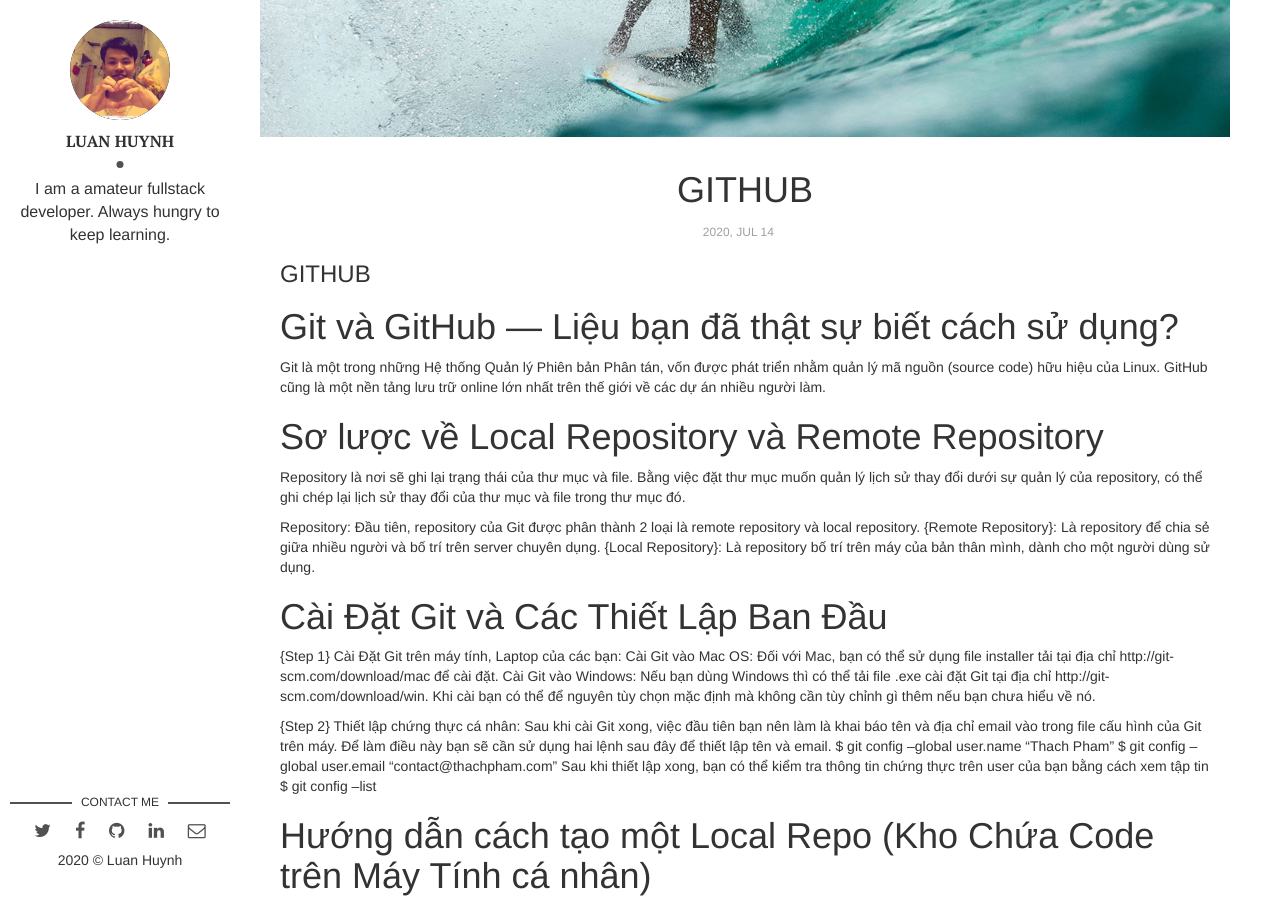
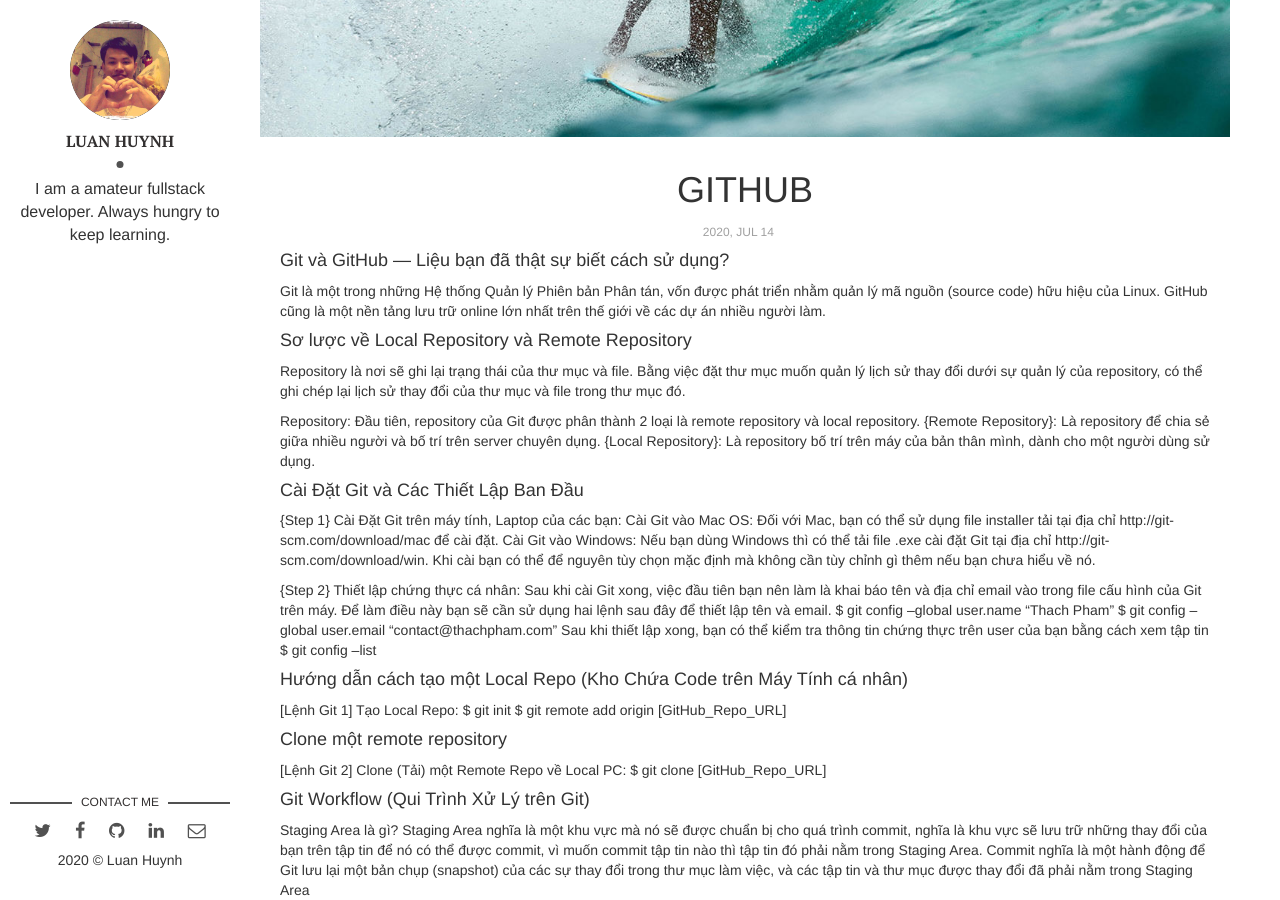
Before and after one commit to minhluan2292/blog, a Jekyll site: the page built from _posts/2020-07-14-github.markdown, in a window 1280 px wide and 900 px high, scrolled down 383 px. Built offline with Jekyll 4.4.1, drawn with Linux system fonts in a browser that asks for light colours; nearby versions of some CDN libraries; library files that are not in the unit come from our copies.

Commit message:
Update 2020-07-14-github.markdown

```diff
--- a/_posts/2020-07-14-github.markdown
+++ b/_posts/2020-07-14-github.markdown
@@ -2,18 +2,16 @@
 layout: post
 title: GITHUB
 date: 2020-07-14 10:12:20 +0700
-description: You’ll find this post in your `_posts` directory. Go ahead and edit it and re-build the site to see your changes. # Add post description (optional)
-img: i-rest.jpg # Add image post (optional)
-fig-caption: # Add figcaption (optional)
+description: You’ll find this post in your `_posts` directory. Go ahead and edit it and re-build the site to see your changes. #### Add post description (optional)
+img: i-rest.jpg #### Add image post (optional)
+fig-caption: #### Add figcaption (optional)
 tags: [Github]
 ---
-### GITHUB
-
-# Git và GitHub — Liệu bạn đã thật sự biết cách sử dụng?
+#### Git và GitHub — Liệu bạn đã thật sự biết cách sử dụng?
 Git là một trong những Hệ thống Quản lý Phiên bản Phân tán, vốn được phát triển nhằm quản lý mã nguồn (source code) hữu hiệu của Linux.
 GitHub cũng là một nền tảng lưu trữ online lớn nhất trên thế giới về các dự án nhiều người làm.
 
-# Sơ lược về Local Repository và Remote Repository
+#### Sơ lược về Local Repository và Remote Repository
 Repository là nơi sẽ ghi lại trạng thái của thư mục và file.  Bằng việc đặt thư mục muốn quản lý lịch sử thay đổi dưới sự quản lý của repository, có thể ghi chép lại lịch sử thay đổi của thư mục và file trong thư mục đó.
 
 Repository:
@@ -21,7 +19,7 @@ Repository:
 {Remote Repository}: Là repository để chia sẻ giữa nhiều người và bố trí trên server chuyên dụng.
 {Local Repository}: Là repository bố trí trên máy của bản thân mình, dành cho một người dùng sử dụng.
 
-# Cài Đặt Git và Các Thiết Lập Ban Đầu
+#### Cài Đặt Git và Các Thiết Lập Ban Đầu
 {Step 1} Cài Đặt Git trên máy tính, Laptop của các bạn:
 Cài Git vào Mac OS: Đối với Mac, bạn có thể sử dụng file installer tải tại địa chỉ http://git-scm.com/download/mac để cài đặt.
 Cài Git vào Windows: Nếu bạn dùng Windows thì có thể tải file .exe cài đặt Git tại địa chỉ http://git-scm.com/download/win. Khi cài bạn có thể để nguyên tùy chọn mặc định mà không cần tùy chỉnh gì thêm nếu bạn chưa hiểu về nó.
@@ -33,45 +31,45 @@ $ git config --global user.email "contact@thachpham.com"
 Sau khi thiết lập xong, bạn có thể kiểm tra thông tin chứng thực trên user của bạn bằng cách xem tập tin
 $ git config --list
 
-# Hướng dẫn cách tạo một Local Repo (Kho Chứa Code trên Máy Tính cá nhân)
+#### Hướng dẫn cách tạo một Local Repo (Kho Chứa Code trên Máy Tính cá nhân)
 [Lệnh Git 1] Tạo Local Repo:
 $ git init
 $ git remote add origin [GitHub_Repo_URL]
 
-# Clone một remote repository
+#### Clone một remote repository
 [Lệnh Git 2] Clone (Tải) một Remote Repo về Local PC:
 $  git clone [GitHub_Repo_URL]
 
-# Git Workflow (Qui Trình Xử Lý trên Git)
+#### Git Workflow (Qui Trình Xử Lý trên Git)
 Staging Area là gì?
 Staging Area nghĩa là một khu vực mà nó sẽ được chuẩn bị cho quá trình commit, nghĩa là khu vực sẽ lưu trữ những thay đổi của bạn trên tập tin để nó có thể được commit, vì muốn commit tập tin nào thì tập tin đó phải nằm trong Staging Area.
 Commit nghĩa là một hành động để Git lưu lại một bản chụp (snapshot) của các sự thay đổi trong thư mục làm việc, và các tập tin và thư mục được thay đổi đã phải nằm trong Staging Area
 
-# Cùng tìm hiểu về Lệnh Git add nhé mọi người!
+#### Cùng tìm hiểu về Lệnh Git add nhé mọi người!
 [Lệnh Git 3] $ git add
 
-# Cùng tìm hiểu về Lệnh Git commit nhé mọi người!
+#### Cùng tìm hiểu về Lệnh Git commit nhé mọi người!
 [Lệnh Git 4] $ git commit –m “descriptive message”
 
-# Cùng tìm hiểu về Lệnh Git push nhé mọi người!
+#### Cùng tìm hiểu về Lệnh Git push nhé mọi người!
 [Lệnh Git 5] $ git push origin [branch-name]
 
-# Cùng tìm hiểu về Lệnh Git push nhé mọi người!
+#### Cùng tìm hiểu về Lệnh Git push nhé mọi người!
 [Lệnh Git 6] $ git status
 
-# Cùng tìm hiểu về Lệnh Git diff nhé mọi người!
+#### Cùng tìm hiểu về Lệnh Git diff nhé mọi người!
 [Lệnh Git 7] $ git diff
 
-# Cùng tìm hiểu về Lệnh Git log nhé mọi người!
+#### Cùng tìm hiểu về Lệnh Git log nhé mọi người!
 [Lệnh Git 8] $ git log
 
-# Cùng tìm hiểu về Lệnh Git reset nhé mọi người!
+#### Cùng tìm hiểu về Lệnh Git reset nhé mọi người!
 [Lệnh Git 9] $ git reset
 
-# Hướng Dẫn Cách Clone một Github Repository
+#### Hướng Dẫn Cách Clone một Github Repository
 Để sao chép remote repository, sẽ thực hiện thao tác gọi là "clone".
 
 Khi thực hiện Clone, sẽ tải về toàn bộ nội dung của remote repository, và có thể tạo thành local repository ở máy khác.
 
-# Cùng tìm hiểu về Lệnh Git fetch và Git pull nhé mọi người!
+#### Cùng tìm hiểu về Lệnh Git fetch và Git pull nhé mọi người!
 [Lệnh Git 10] $ git fetch & git pull
```
